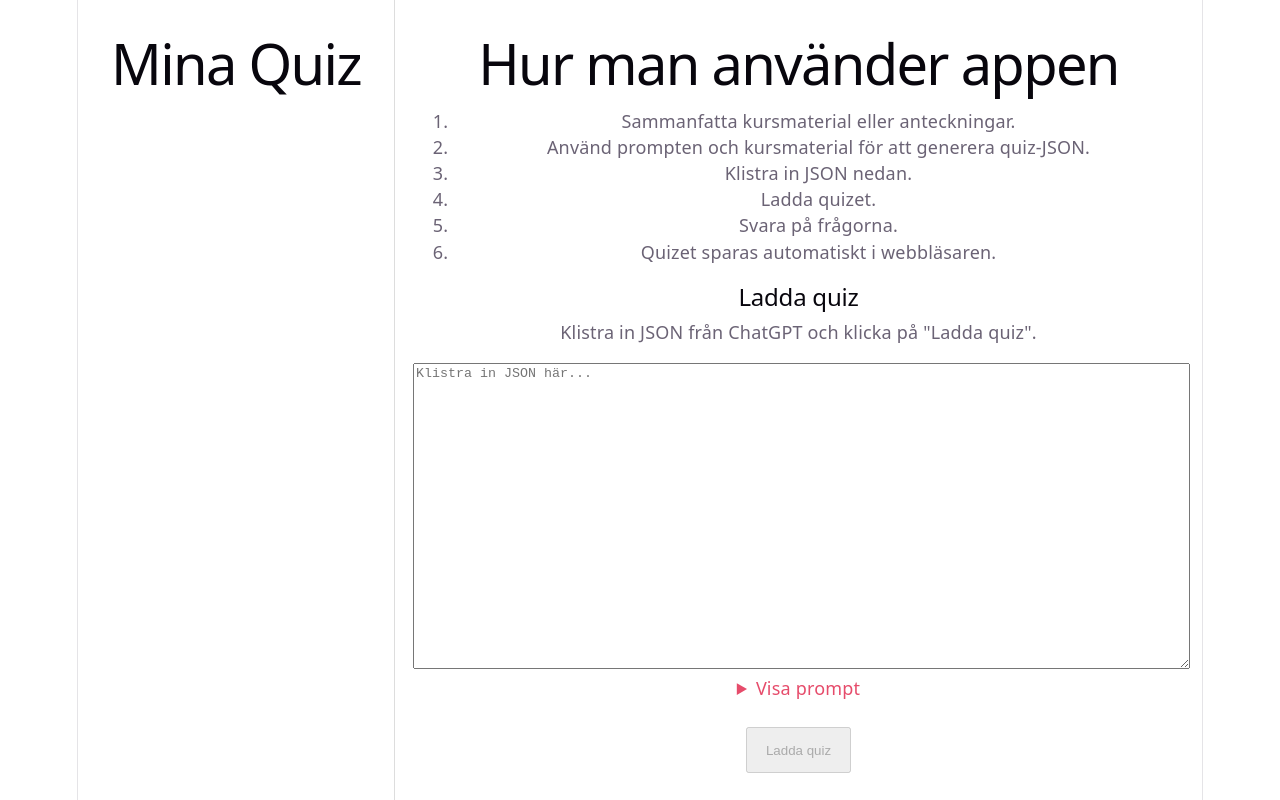
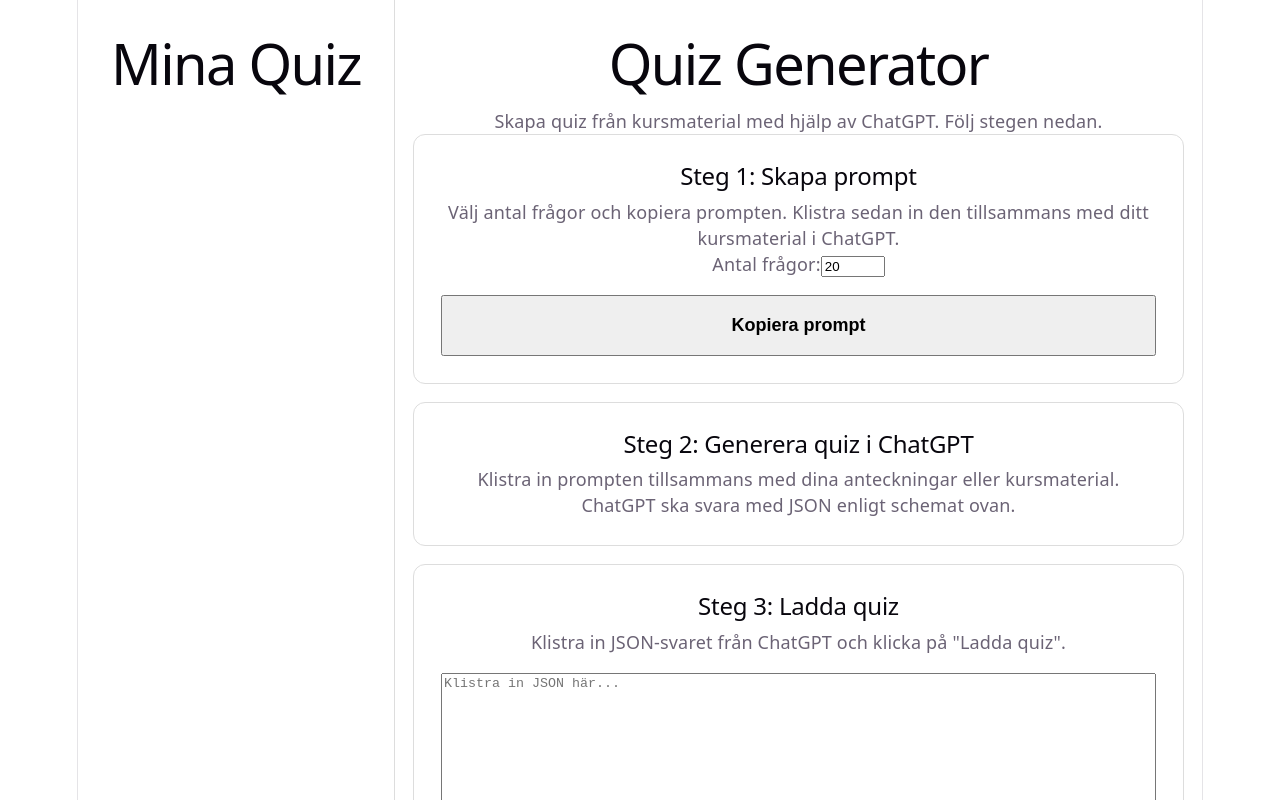
Before and after one commit to ViktorJonsson95/quiz-app, a React (Vite) app: page / in a window 1280 px wide. Shown: the top 800 px of the page. Built offline with nearby package versions, Linux system fonts and the light colour scheme.

Commit message:
better UI/UX on startpage

```diff
--- a/src/App.css
+++ b/src/App.css
@@ -52,6 +52,31 @@ textarea {
   margin-top: 1rem;
 }
 
+.step-card {
+  border: 1px solid #ddd;
+  border-radius: 12px;
+  padding: 1.5rem;
+  margin-bottom: 1rem;
+}
+
+.step-card h2 {
+  margin-top: 0;
+}
+
+.copy-prompt-btn {
+  width: 100%;
+  margin-top: 1rem;
+  padding: 1rem;
+  font-size: 1rem;
+  font-weight: 600;
+}
+
+.step-card textarea {
+  width: 100%;
+  box-sizing: border-box;
+  margin-bottom: 1rem;
+}
+
 .answer-section {
   margin-top: 1.5rem;
 }
--- a/src/App.tsx
+++ b/src/App.tsx
@@ -14,7 +14,6 @@ export default function App() {
     return JSON.parse(saved)
   })
   const [activeQuiz, setActiveQuiz] = useState<SavedQuiz | null>(null)
-  const [showUploader, setShowUploader] = useState(false)
 
   useEffect(() => {
     const saved = localStorage.getItem("quizzes")
@@ -60,46 +59,12 @@ export default function App() {
       </aside>
 
       <main className="content">
-        {showUploader && (
-          <>
-            <button
-              onClick={() => {
-                setShowUploader(false)
-              }}
-            >
-              ← Tillbaka
-            </button>
 
-            <JsonUploader
-              onLoad={(data) => {
-                handleLoadQuiz(data)
-                setShowUploader(false)
-              }}
-            />
-          </>
-        )}
 
-        {!showUploader && !activeQuiz && (
-          <>
-            <div className="welcome-card">
-              <h1>Hur man använder appen</h1>
-
-              <ol>
-                <li>Sammanfatta kursmaterial eller anteckningar.</li>
-                <li>Använd prompten och kursmaterial för att generera quiz-JSON.</li>
-                <li>Klistra in JSON nedan.</li>
-                <li>Ladda quizet.</li>
-                <li>Svara på frågorna.</li>
-                <li>Quizet sparas automatiskt i webbläsaren.</li>
-              </ol>
-
-              <JsonUploader onLoad={handleLoadQuiz} />
-            </div>
-          </>
-        )}
-
-        {activeQuiz && (
-          <Quiz quiz={activeQuiz.quiz} />
+        {!activeQuiz && (
+          <JsonUploader
+            onLoad={handleLoadQuiz}
+          />
         )}
       </main>
     </div>
--- a/src/components/JsonUploader.tsx
+++ b/src/components/JsonUploader.tsx
@@ -7,6 +7,44 @@ type Props = {
 
 export default function JsonUploader({ onLoad }: Props) {
     const [jsonText, setJsonText] = useState("")
+    const [copied, setCopied] = useState(false)
+    const [questionCount, setQuestionCount] = useState(20)
+    const promptText = `Skapa ett JSON-objekt enligt detta schema:
+
+{
+  "title": string,
+  "questions": [
+    {
+      "id": number,
+      "category": string,
+      "question": string,
+      "hint": string,
+      "answer": string,
+      "explanation": string
+    }
+  ]
+}
+
+Regler:
+
+- Skapa exakt ${questionCount} frågor.
+- Returnera endast giltig JSON.
+- Ingen markdown.
+- Ingen förklarande text.
+- Varje fråga måste ha en hint.
+- Hinten ska hjälpa studenten tänka i rätt riktning utan att avslöja svaret.
+- Täck allt material.`
+
+
+    const copyPrompt = async () => {
+        await navigator.clipboard.writeText(promptText)
+
+        setCopied(true)
+
+        setTimeout(() => {
+            setCopied(false)
+        }, 2000)
+    }
 
     const handleLoad = () => {
         try {
@@ -26,51 +64,78 @@ export default function JsonUploader({ onLoad }: Props) {
         }
     }
 
+
+
     return (
         <div>
-            <h2>Ladda quiz</h2>
+            <h1>Quiz Generator</h1>
+
             <p>
-                Klistra in JSON från ChatGPT och klicka på
-                "Ladda quiz".
+                Skapa quiz från kursmaterial med hjälp av ChatGPT.
+                Följ stegen nedan.
             </p>
+
+            <section className="step-card">
+                <h2>Steg 1: Skapa prompt</h2>
+
+                <p>
+                    Välj antal frågor och kopiera prompten.
+                    Klistra sedan in den tillsammans med
+                    ditt kursmaterial i ChatGPT.
+                </p>
+
+                <label>
+                    Antal frågor:
+                    <input
+                        type="number"
+                        min="1"
+                        max="100"
+                        value={questionCount}
+                        onChange={(e) =>
+                            setQuestionCount(
+                                Number(e.target.value)
+                            )
+                        }
+                    />
+                </label>
+
+                <button
+                    className="copy-prompt-btn"
+                    onClick={copyPrompt}
+                >
+                    {copied
+                        ? "Prompt kopierad!"
+                        : "Kopiera prompt"}
+                </button>
+            </section>
+
+            <section className="step-card">
+                <h2>Steg 2: Generera quiz i ChatGPT</h2>
+
+                <p>
+                    Klistra in prompten tillsammans med
+                    dina anteckningar eller kursmaterial.
+                    ChatGPT ska svara med JSON enligt
+                    schemat ovan.
+                </p>
+            </section>
+
+            <section className="step-card">
+                <h2>Steg 3: Ladda quiz</h2>
+
+                <p>
+                    Klistra in JSON-svaret från ChatGPT
+                    och klicka på "Ladda quiz".
+                </p>
+
                 <textarea
                     rows={20}
-                cols={80}
                     value={jsonText}
-                onChange={(e) => setJsonText(e.target.value)}
+                    onChange={(e) =>
+                        setJsonText(e.target.value)
+                    }
                     placeholder="Klistra in JSON här..."
                 />
-            <details>
-                <summary className="prompt">Visa prompt</summary>
-
-                <pre>
-                    {`Skapa ett JSON-objekt enligt detta schema:
-
-{
-  "title": string,
-  "questions": [
-    {
-      "id": number,
-      "category": string,
-      "question": string,
-      "hint": string,
-      "answer": string,
-      "explanation": string
-    }
-  ]
-}
-
-Regler:
-
-- Returnera endast giltig JSON.
-- Ingen markdown.
-- Ingen förklarande text.
-- Varje fråga måste ha en hint.
-- Hinten ska hjälpa studenten tänka i rätt riktning utan att avslöja svaret.
-- Täck allt material.`}
-                </pre>
-            </details>
-            <br />
 
                 <button
                     onClick={handleLoad}
@@ -78,6 +143,7 @@ Regler:
                 >
                     Ladda quiz
                 </button>
+            </section>
         </div>
     )
 }
```
Lines whose indentation alone changed are shown as unchanged.
